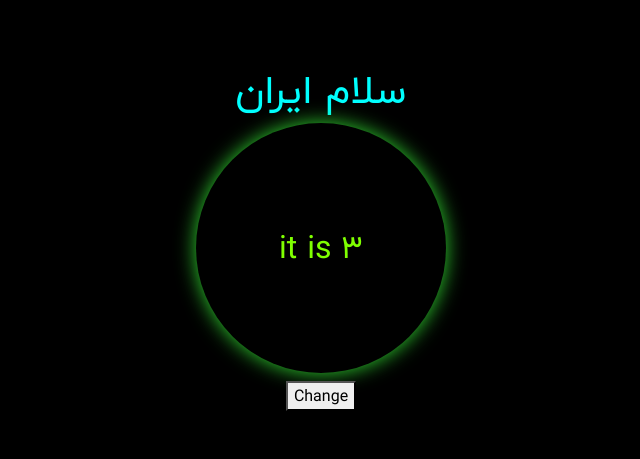
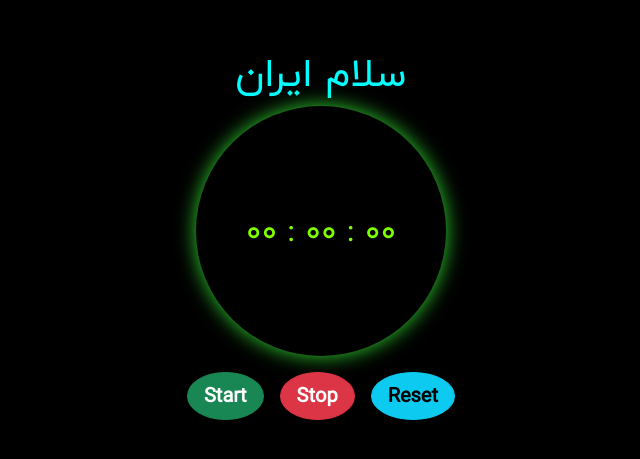
Before and after one commit to alibabaie/React, a React (Create React App) app in the folder react-project/: page / in a window 1280 px wide. Shown: the part 161-620 px from the top of the page, without its empty margins (319-959 px from the left). Built offline with nearby package versions, Linux system fonts and the light colour scheme.

Commit message:
section2 session13

```diff
--- a/react-project/src/App.js
+++ b/react-project/src/App.js
@@ -11,27 +11,14 @@ constructor () {
     this.state = {
         title : "سلام ایران"
     }
-    // this.handleSetTitle = this.handleSetTitle.bind(this)
 }
-
-handleSetTitle = () => {
-    this.setState(
-    { title : "سلام بابل"}
-    )
-}
-
-// handleSetTitle () {
-//     this.setState(
-//     { title : "سلام بابل"}
-//     )
-// }
 
 render () {
 
 return (
 <div className='main'>
-<Salam title = {this.state.title}/>
-<Timer x = {this.handleSetTitle}/>
+<Salam a = {this.state.title}/>
+<Timer/>
 </div>
 )
 }
--- a/react-project/src/Salam.js
+++ b/react-project/src/Salam.js
@@ -5,7 +5,7 @@ import {createRoot} from 'react-dom/client';
 class Salam extends React.Component {
 render () {
 return (
-<h1>{this.props.title}</h1>
+<h1>{this.props.a}</h1>
 )
 }
 }
--- a/react-project/src/Timer.js
+++ b/react-project/src/Timer.js
@@ -7,44 +7,89 @@ class Timer extends React.Component {
     constructor () {
         super ();
         this.state = {
-            time : 10
+            hour: 0,
+            minute: 0,
+            seccond: 0,
+            isStart:false
         }
     }
 
-componentDidMount () {
+startInterval = () => {
+  if (this.state.isStart == false) {
+  this.setState(
+             {
+              isStart : true
+              }
+          )
 
-  interval = setInterval(
+      interval = setInterval(
         () => {
           this.setState(
+             {
+              seccond:this.state.seccond + 1
+              }
+          )
 
-             { time : this.state.time - 1 }
+          if (this.state.seccond == 59) {
+           this.setState(
+             {
+              seccond:0 ,
+              minute:this.state.minute + 1
+              }
+          )
+          }
 
+
+          if (this.state.minute == 59) {
+           this.setState(
+             {
+              minute:0 ,
+              hour:this.state.hour + 1
+              }
           )
+          }
         },1000
 )
 }
+}
 
-componentDidUpdate () {
-if ( this.state.time == 0 )
- {
- clearInterval (interval) ;
-}
+stopInterval = () => {
+clearInterval (interval) ;
+  this.setState(
+             {
+              isStart : false
+              }
+          )
 
 }
 
-componentWillUnmount () {
-
+resetInterval = () => {
+this.stopInterval();
+  this.setState(
+             {
+            hour: 0,
+            minute: 0,
+            seccond: 0
+            }
+          )
 }
 
 render () {
-console.log("render");
+let h = this.state.hour
+let m = this.state.minute
+let s = this.state.seccond
 
 return (
   <>
   <h2 className='timer'>
-it is {this.state.time}
+  {/* { {this.state.hour + ":" + this.state.minute + ":" + this.state.seccond} } */}
+  {`${h > 9 ? h : "0"+h} : ${m > 9 ? m : "0"+m} : ${s > 9 ? s : "0"+s}`}
 </h2>
-<button onClick={this.props.x}>Change</button>
+<div className=''>
+<spann className='btn btn-success btn-lg m-2 fw-bold rounded rounded-circle' onClick={this.startInterval}>Start</spann>
+<spann className='btn btn-danger btn-lg m-2 fw-bold rounded rounded-circle' onClick={this.stopInterval}>Stop</spann>
+<spann className='btn btn-info btn-lg m-2 fw-bold rounded rounded-circle' onClick={this.resetInterval}>Reset</spann>
+</div>
 </>
 
 )
```
